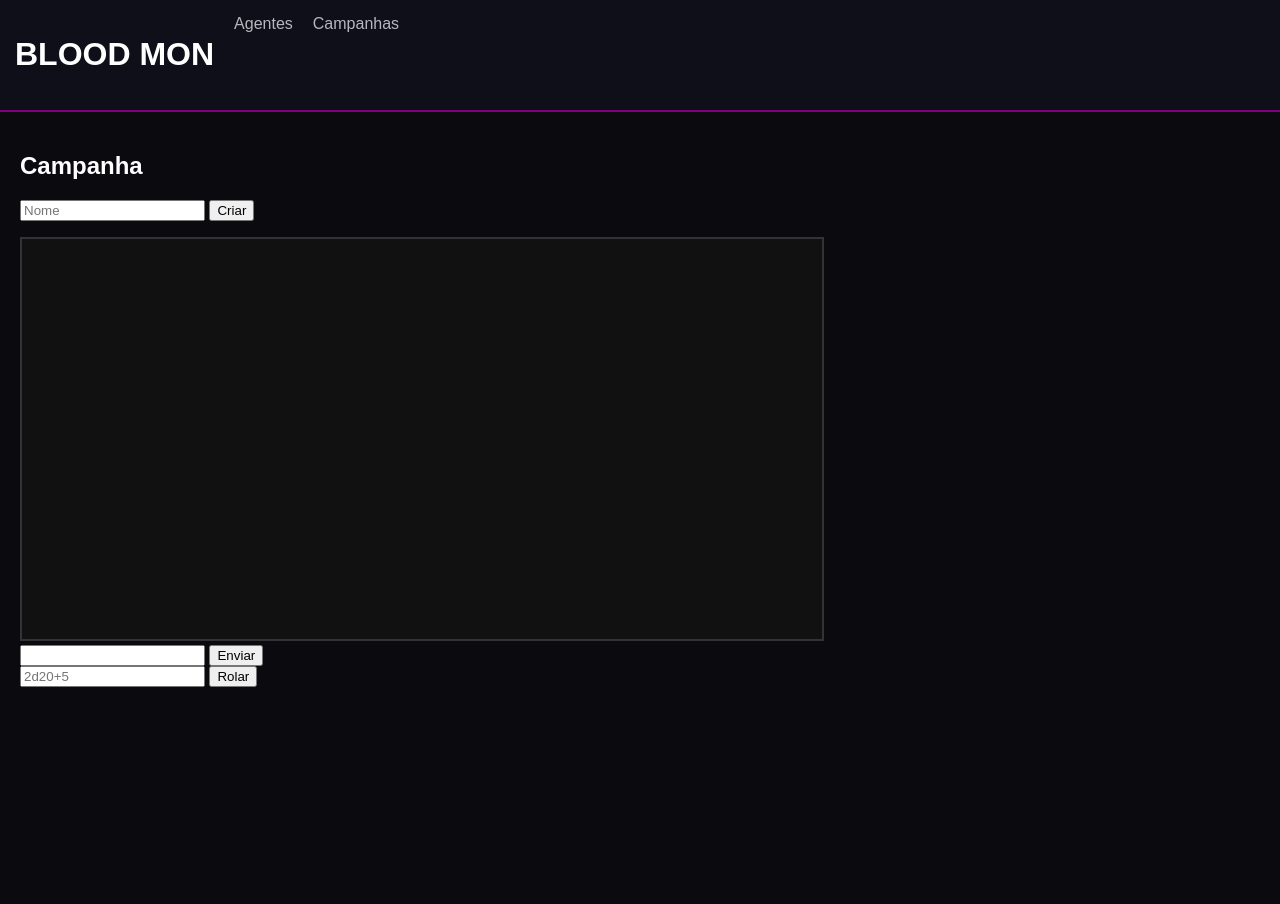
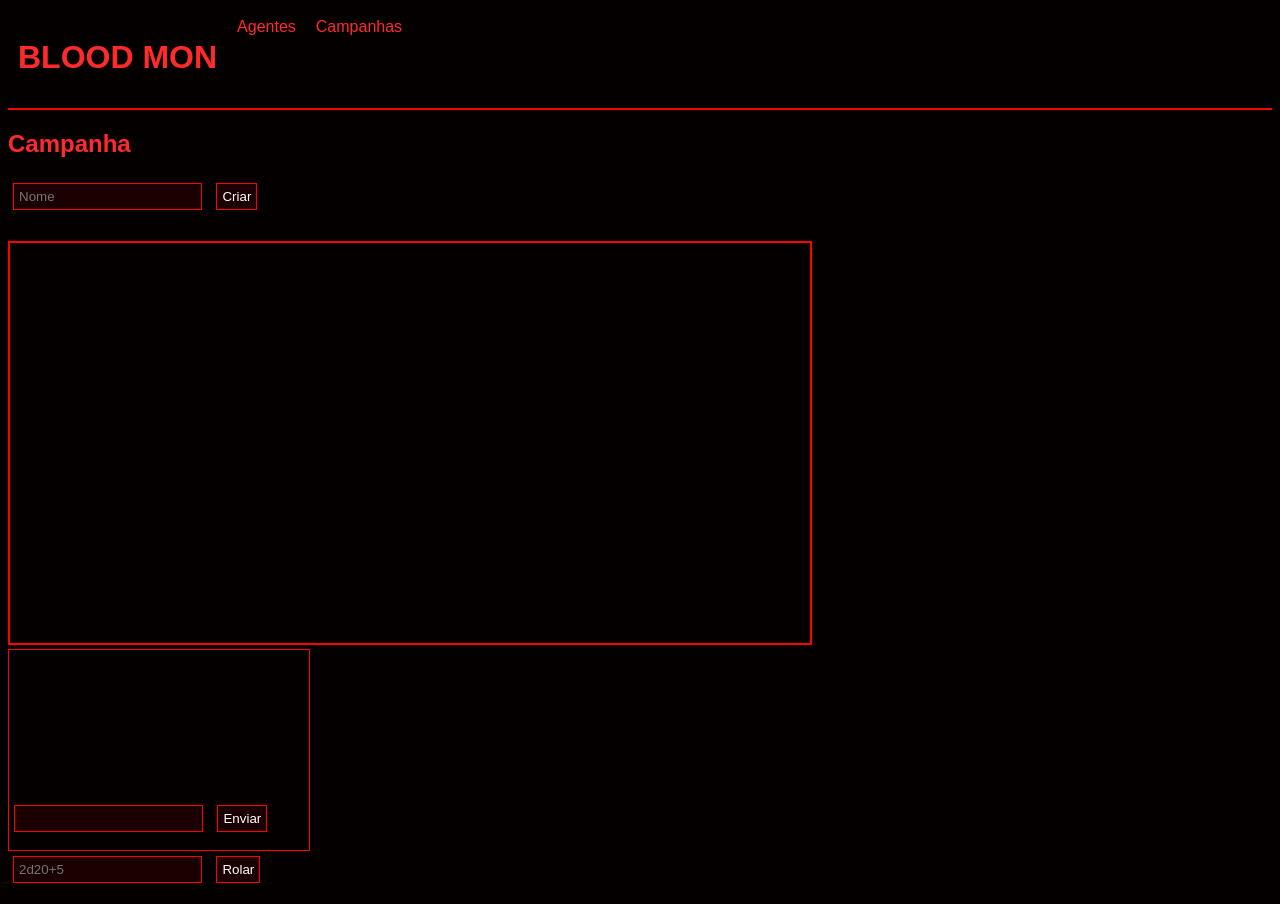
Before and after one commit to felipe13311/rpg, a plain HTML site: page index.html in a window 1280 px wide. Both pictures are taken after a click on the element "Campanhas". Before the commit the page ends 800 px from the top, so only its background shows below. Drawn offline with Linux system fonts and the light colour scheme.

Commit message:
Update style.css

```diff
--- a/style.css
+++ b/style.css
@@ -1,53 +1,46 @@
 body{
-background:#0a0a0f;
-color:white;
+background:#050000;
+color:#ff2a2a;
 font-family:Arial;
-margin:0;
 }
 
-/* NAVBAR */
 .navbar{
 display:flex;
 gap:20px;
-padding:15px;
-border-bottom:2px solid purple;
-background:#0f0f1a;
+padding:10px;
+border-bottom:2px solid red;
 }
 
-.navbar span{
-cursor:pointer;
-opacity:0.7;
-transition:0.2s;
+span{cursor:pointer;}
+
+input,button,select{
+background:#1a0000;
+border:1px solid red;
+color:white;
+padding:5px;
+margin:5px;
 }
 
-.navbar span:hover{
-opacity:1;
-color:#a855f7;
+button:hover{
+background:red;
+color:black;
 }
 
-/* PÁGINAS */
-.pagina{
-display:none;
-padding:20px;
+.pagina{display:none;}
+.ativa{display:block;}
+
+ul{list-style:none;}
+
+.chat{
+border:1px solid red;
+width:300px;
+height:200px;
+overflow:auto;
 }
 
-.ativa{
-display:block;
+#chatBox{height:150px;overflow:auto;}
+
+canvas{
+border:2px solid red;
+margin-top:10px;
 }
-
-/* MAPA */
-#mapa{
-background:#111;
-border:2px solid #333;
-cursor:crosshair;
-}
-
-/* DADOS */
-.diceBox{
-position:fixed;
-bottom:10px;
-right:10px;
-background:#111;
-padding:10px;
-border:1px solid purple;
-}
```
